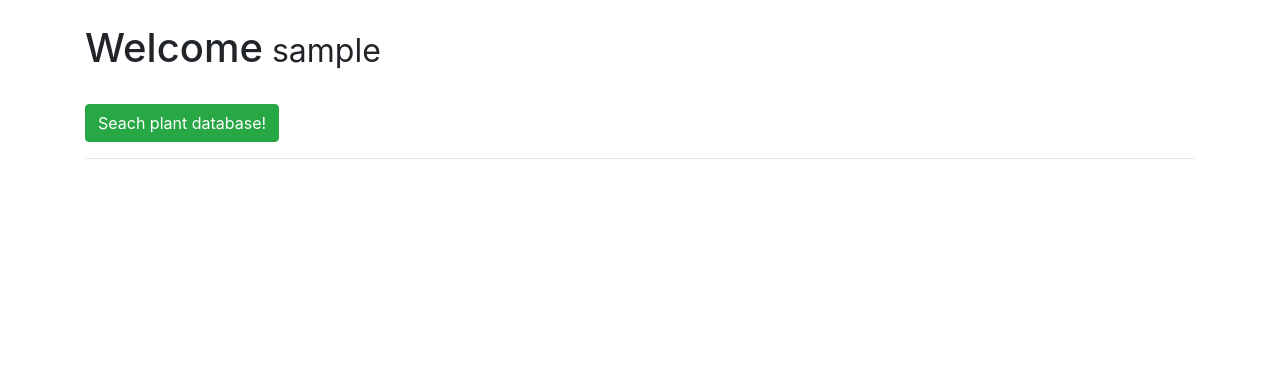
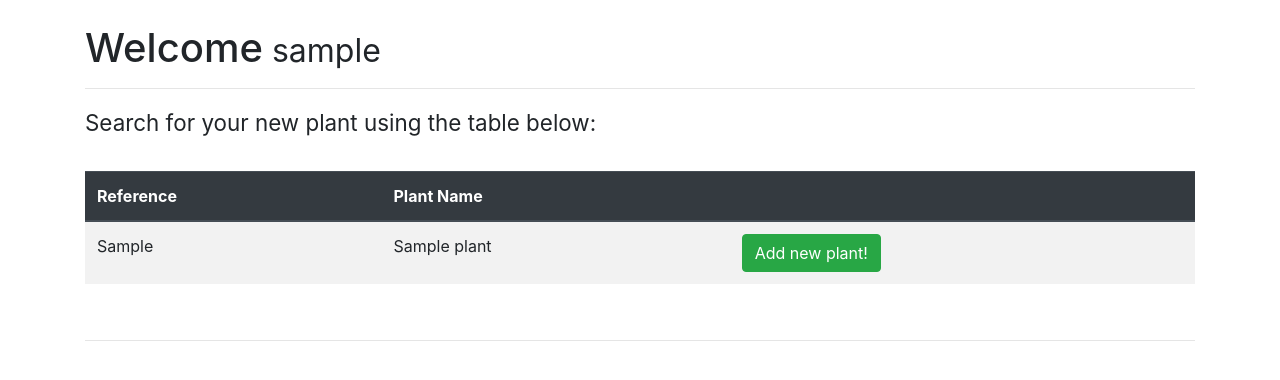
Before and after one commit to Liz94688/test_forFlourish, a Flask app: page /user_account in a window 1280 px wide. Shown: the part 64-444 px from the top of the page. Run offline with Flask 2, Linux system fonts and the light colour scheme; the visitor is signed in with stand-in values (Sample User, id 1); a database or web service that is not in the repository returns one stand-in record (values such as "Sample title"); some libraries are stand-ins or nearby versions.

Commit message:
Rearranged the user_account and search_plant templates. Moved on to add_plant_record and created new collection

```diff
--- a/app.py
+++ b/app.py
@@ -9,8 +9,10 @@ from wtforms import (
     Form, StringField, DateTimeField, TextAreaField, PasswordField, validators)
 from functools import wraps
 
+
 # Declaring App Name
 app = Flask(__name__)
+
 
 # Configure MongoDB
 app.config["MONGO_DBNAME"] = 'test_forFlourish'
@@ -19,6 +21,7 @@ app.config['SECRET_KEY'] = 'florish123'
 
 mongo = PyMongo(app)
 
+
 # Welcome Page
 @app.route('/')
 @app.route('/welcome_page')
@@ -26,7 +29,7 @@ def welcome_page():
     return render_template("welcome_page.html")
 
 
-# Form Class
+# Register Form Class
 class RegisterForm(Form):
     name = StringField('Name', [validators.Length(min=1, max=50)])
     email = StringField('Email', [validators.Length(min=6, max=50)])
@@ -36,6 +39,7 @@ class RegisterForm(Form):
         validators.EqualTo('confirm', message='Passwords do not match')
     ])
     confirm = PasswordField('Confirm Password')
+
 
 # Register
 @app.route('/register_user', methods=['GET', 'POST'])
@@ -56,24 +60,25 @@ def register_user():
         return redirect(url_for('login_user'))
     return render_template('register_user.html', form=form)
 
+
 # Login
 @app.route('/login_user', methods=['GET', 'POST'])
 def login_user():
     if request.method == 'POST':
         users = mongo.db.users
-        # Get username input from form field
+        # Get username from input field
         username_input = request.form['username']
         # password_input = request.form['password']
         # import pdb
         # pdb.set_trace()
 
-        # Check username exists in database
-        user_result = users.find_one({
+        # Check username exists in user database
+        current_user = users.find_one({
             'username': request.form['username'].lower()
         })
         # Check username_input and user_result
-        if user_result:
-            if request.form['password'] == user_result['password']:
+        if current_user:
+            if current_user['password'] == request.form['password']:
                 logging.info('Usernames matched')
                 # Start a session using username
                 session['logged_in'] = True
@@ -85,9 +90,9 @@ def login_user():
                 return redirect(url_for('user_account'))
 
         logging.info('No user registered under that username')
-        return render_template('login_user.html')
         # End session
         session.clear('username', None)
+        return render_template('login_user.html')
     return render_template('login_user.html')
 
 
@@ -98,43 +103,59 @@ def user_logged_in(f):
         if 'logged_in' in session:
             return f(*args, **kwargs)
         else:
-            flash('Unauthorized, Please login', 'danger')
+            flash('Unauthorised access. Please login', 'danger')
             return redirect(url_for('login_user'))
     return decorator
 
 
-# Log out
+# Log user out
 @app.route('/logout')
 @user_logged_in
 def logout():
+    # Start a session using username
+    session['logged_in'] = False
     # Remove username from the session
-    session.clear('username', None)
+    session.clear()
     flash('You are now logged out', 'success')
-    return redirect(url_for('login_user'))
+    return redirect(url_for('welcome_page'))
+
 
 # User Account
 @app.route('/user_account')
 @user_logged_in
 def user_account():
-    return render_template("user_account.html")
+    return render_template("user_account.html", plants=mongo.db.plants.find())
 
-# Search Plants
-@app.route('/search_plants')
+
+# Add Plant Record Form Class
+class AddPlantRecord(Form):
+    date_purchased = DateTimeField('Date Purchased', format='%d/%m/%y')
+    water_frequency = TextAreaField('Water Frequency')
+    notes_added = TextAreaField('Notes')
+
+# Add Plant Record
+@app.route('/add_plant_record', methods=['GET', 'POST'])
 @user_logged_in
-def search_plants():
-    return render_template("search_plants.html", plants=mongo.db.plants.find())
+def add_plant_record():
+    plants = mongo.db.plants.find({"_id": ['id']})
+    form = AddPlantRecord(request.form)
+    users_plant_records = mongo.db.users_plant_records
+    if request.method == 'POST':
+        users_plant_records.insert({
+            'date_purchased': request.form['date_purchased'].lower(),
+            'water_frequency': request.form['water_frequency'].lower(),
+            'notes_added': request.form['notes_added'].lower()
+        })
+        return redirect(url_for('user_account'))
+    return render_template("add_plant_record.html", form=form, plants=plants)
 
-# Plant Record
-@app.route('/plant_record')
-@user_logged_in
-def plant_record():
-    return render_template("plant_record.html")
 
 # Edit User Plant Record
 @app.route('/edit_user_plant_record')
 @user_logged_in
 def edit_user_plant_record():
     return render_template("edit_user_plant_record.html")
+
 
 # Delete User Plant Record
 
--- /dev/null
+++ b/static/css/main.css
@@ -0,0 +1,6 @@
+/* background-image {
+    background-image: img src="/static/images/background.jpg";
+    background-repeat: no-repeat;
+    background-attachment: fixed;
+    background-size: cover;
+} */
--- a/templates/base.html
+++ b/templates/base.html
@@ -6,6 +6,7 @@
 	<meta name="viewport" content="width=device-width, initial-scale=1.0">
 	<meta http-equiv="X-UA-Compatible" content="ie=edge">
 	<link rel="stylesheet" href="https://stackpath.bootstrapcdn.com/bootstrap/4.4.1/css/bootstrap.min.css">
+    <link rel="stylesheet" href="static/css/main.css">
 	<title>Flourish At Home</title>
 </head>
 
@@ -13,7 +14,8 @@
 
 	{% include 'includes/_navbar.html' %}
 	<div class="container">
-		{% block content %} {% endblock %}
+		{% block content %}
+        {% endblock %}
 	</div>
 
 	<script src="https://stackpath.bootstrapcdn.com/bootstrap/4.4.1/js/bootstrap.min.js"></script>
--- a/templates/includes/_navbar.html
+++ b/templates/includes/_navbar.html
@@ -1,16 +1,16 @@
 <nav class="navbar navbar-nav navbar-dark bg-dark">
 	<div class="container">
 		<ul class="nav navbar-nav">
-			<li><a class="navbar-brand" href="/welcome_page">Flourish At Home</a></li>
+			<li><a class="navbar-brand" href="{{ url_for('welcome_page') }}">Flourish At Home</a></li>
 		</ul>
 		<ul class="nav navbar-nav navbar-right">
 			<!-- Test if user is logged in -->
 			{% if session.logged_in %}
-                <li><a href="/user_account">My Account</a></li>
-			    <li><a href="/logout_user">Logout</a></li>
+                <li><a href="{{ url_for('user_account') }}">My Account</a></li>
+			    <li><a href="{{ url_for('logout') }}">Logout</a></li>
             {% else %}
-			    <li><a href="/register_user">Register</a></li>
-			    <li><a href="/login_user">Login</a></li>
+			    <li><a href="{{ url_for('register_user') }}">Register</a></li>
+			    <li><a href="{{ url_for('login_user') }}">Login</a></li>
             {% endif %}
 		</ul>
 	</div>
--- a/templates/login_user.html
+++ b/templates/login_user.html
@@ -15,4 +15,6 @@
     </div>
     <button type="sumbit" class="btn btn-success">Submit</button>
 </form>
+<br>
+<em>Do you need a user account? </em><a href="/register_user">Register your account here</a>
 {% endblock %}
--- a/templates/plant_record.html
+++ /dev/null
@@ -1,6 +0,0 @@
-{% extends 'base.html' %}
-{% block content %}
-
-To be developed!
-
-{% endblock %}
--- a/templates/user_account.html
+++ b/templates/user_account.html
@@ -4,19 +4,47 @@
 <body>
 	<br>
 	<h1>Welcome<small> {{session.username}}</small></h1>
+	<hr>
+	<h3><small>Search for your new plant using the table below:</small></h3>
 	<br>
-    <a class="btn btn-success" href="/search_plants"> Seach plant database!</a>
-    <hr>
 
+    <!-- Table listing plant collection -->
+	<table class="table table-striped">
+		<thead class="thead-dark">
+			<tr>
+				<th>Reference</th>
+				<th>Plant Name</th>
+				<th></th>
+			</tr>
+		</thead>
+		<tbody>
+			{% for plant in plants %}
+			<tr>
+				<td>{{plant.plant_reference}}</td>
+				<td>{{plant.plant_name}}</td>
+				<td><a class="btn btn-success" href="{{ url_for('add_plant_record') }}">Add new plant!</a></td>
+			</tr>
+			{% endfor %}
+		</tbody>
+	</table>
+    <br>
+	<hr>
+
+    <!-- User Plant Records -->
 	<div class="container">
 		<div class="row">
-			{% for record in users %}
+			{% for record in users_plant_records %}
 			<div class="col-md-4">
-				<h2>{{users.plant_name}}</h2>
-				<p>{{users.plant_description}}</p>
-				<p><a class="btn btn-secondary" href="#" role="button">Further information</a></p>
+				<h2>{{users_plant_records.plant_name}}</h2>
+				<p>{{users_plant_records.description}}</p>
+				<p>{{users_plant_records.placement}}</p>
+				<p>{{users_plant_records.plant_care}}</p>
+				<p>{{users_plant_records.date_purchased}}</p>
+				<p>{{users_plant_records.water_frequency}}</p>
+				<p>{{users_plant_records.notes_added}}</p>
+				<!-- <p><a class="btn btn-secondary" href="#" role="button">Further information</a></p> -->
 			</div>
-            {% endfor %}
+			{% endfor %}
 		</div>
 	</div>
 </body>
```
Also changed, not shown: templates/add_plant_record.html (added, +33 -0 lines), templates/includes/_messages.html (deleted, +0 -7 lines), templates/search_plants.html (deleted, +0 -25 lines), static/images/background.jpg (added).
